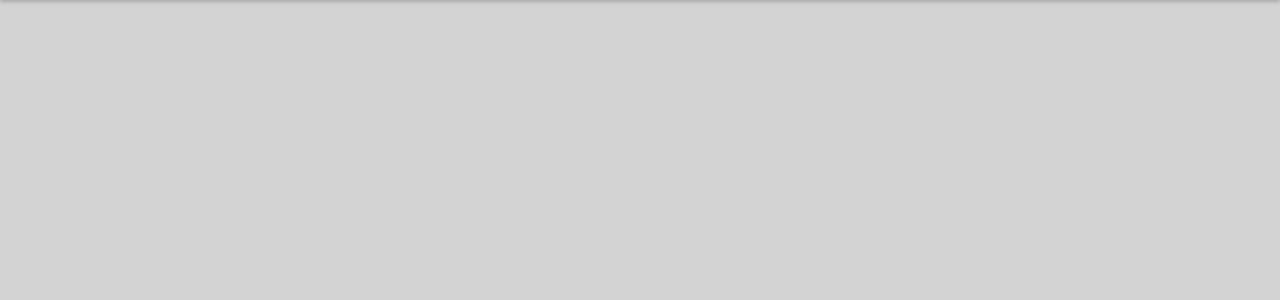
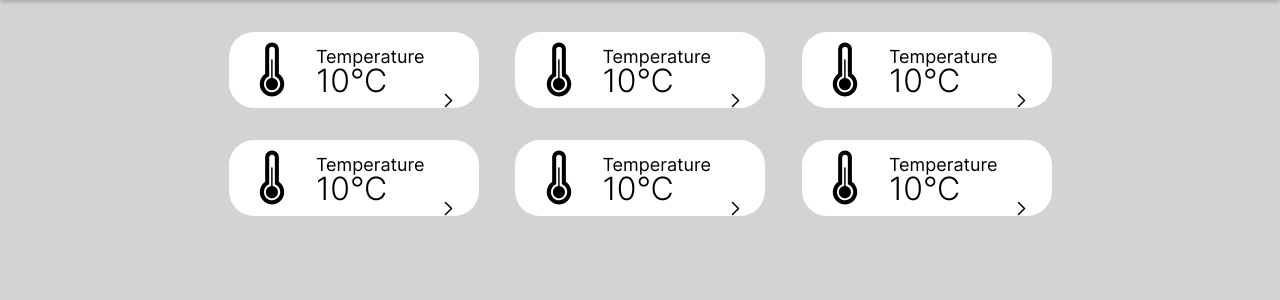
Before and after one commit to Weerstation-NHL-Stenden/webapplicatie, a PHP site: page / in a window 1280 px wide. Shown: the part 80-380 px from the top of the page. Run offline with PHP 8.4, Linux system fonts and the light colour scheme.

Commit message:
itemblocks, css and icons, added placeholder items in main

```diff
--- a/css/style.css
+++ b/css/style.css
@@ -32,11 +32,66 @@ header div{
 header h1{
     display: inline-block;
     width: auto;
-    font-family: interRegular;
+    font-family: interRegular, sans-serif;
 }
 
 header h2{
     display: inline-block;
     width: auto;
-    font-family: interLight;
+    font-family: interLight, sans-serif;
 }
+
+main{
+    width: 70%;
+    margin-left: auto;
+    margin-right: auto;
+    margin-top: 4vh;
+    display: flex;
+    justify-content: space-evenly;
+    flex-wrap: wrap;
+}
+
+.item{
+    display: grid;
+    grid-template-columns: 35% 25% 25% 15%;
+    grid-template-rows: 20% 30% 30% 20%;
+    background-color: white;
+    border-radius: 25px;
+    width: 20%;
+    align-items: center;
+    min-width: 250px;
+    margin-bottom: 4vh;
+}
+
+.icon{
+    width: auto;
+    height: 80%;
+    margin: auto;
+    grid-column: 1;
+    grid-row: 1 / 5;
+}
+
+.itemname{
+    grid-column: 2 / 4;
+    grid-row: 2;
+    font-family: interRegular, sans-serif;
+    margin-bottom: 0.2em;
+    margin-top: auto;
+    font-size: large;
+}
+
+.itemvalue{
+    grid-column: 2 / 4;
+    grid-row: 3;
+    font-family: interLight, sans-serif;
+    margin-top: 0;
+    margin-bottom: 0;
+    font-size: xx-large;
+}
+
+.more{
+    grid-column: 4;
+    grid-row: 4;
+    margin: auto auto auto 0;
+    height: 100%;
+}
--- a/index.php
+++ b/index.php
@@ -14,5 +14,43 @@
                 <h2>Last update: {Date}, {Time}</h2>
             </div>
         </header>
+        <main>
+            <div class="item">
+                <img class="icon" src="img/thermometer.svg">
+                <p class="itemname">Temperature</p>
+                <p class="itemvalue">10&deg;C</p>
+                <img class="more" src="img/nav-arrow-right.svg">
+            </div>
+            <div class="item">
+                <img class="icon" src="img/thermometer.svg">
+                <p class="itemname">Temperature</p>
+                <p class="itemvalue">10&deg;C</p>
+                <img class="more" src="img/nav-arrow-right.svg">
+            </div>
+            <div class="item">
+                <img class="icon" src="img/thermometer.svg">
+                <p class="itemname">Temperature</p>
+                <p class="itemvalue">10&deg;C</p>
+                <img class="more" src="img/nav-arrow-right.svg">
+            </div>
+            <div class="item">
+                <img class="icon" src="img/thermometer.svg">
+                <p class="itemname">Temperature</p>
+                <p class="itemvalue">10&deg;C</p>
+                <img class="more" src="img/nav-arrow-right.svg">
+            </div>
+            <div class="item">
+                <img class="icon" src="img/thermometer.svg">
+                <p class="itemname">Temperature</p>
+                <p class="itemvalue">10&deg;C</p>
+                <img class="more" src="img/nav-arrow-right.svg">
+            </div>
+            <div class="item">
+                <img class="icon" src="img/thermometer.svg">
+                <p class="itemname">Temperature</p>
+                <p class="itemvalue">10&deg;C</p>
+                <img class="more" src="img/nav-arrow-right.svg">
+            </div>
+        </main>
     </body>
 </html>
```
Also changed, not shown: img/nav-arrow-right.svg (added), img/thermometer.svg (added).
